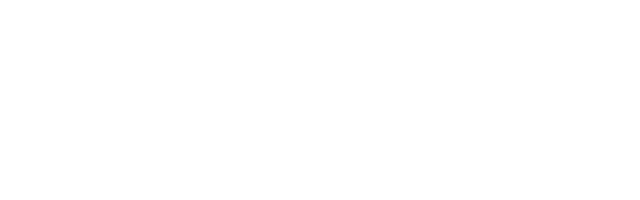
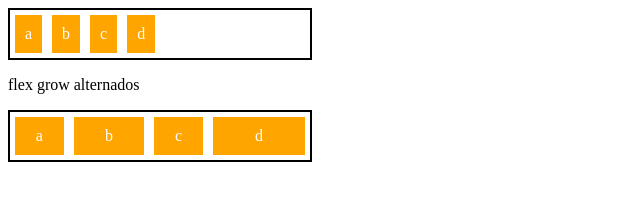
Before and after one commit to lpvasco/Estudos_html_css, a plain HTML site: page flexbox/7-flex-grow.html in a window 1280 px wide. Shown: the whole page, without its empty margins (0-640 px from the left). Drawn offline with Linux system fonts and the light colour scheme.

Commit message:
flex grow

```diff
--- a/flexbox/7-flex-grow.html
+++ b/flexbox/7-flex-grow.html
@@ -8,6 +8,20 @@
     <title>Document</title>
 </head>
 <body>
+    <div class="flex-container">
+        <div class="item fg-0">a</div>
+        <div class="item fg-0">b</div>
+        <div class="item fg-0">c</div>
+        <div class="item fg-0">d</div>
+    </div>
+
+    <p>flex grow alternados</p>
+    <div class="flex-container">
+        <div class="item fg-1">a</div>
+        <div class="item fg-2">b</div>
+        <div class="item fg-1">c</div>
+        <div class="item fg-3">d</div>
+    </div>
 
 </body>
 </html>
--- a/flexbox/style7.css
+++ b/flexbox/style7.css
@@ -6,4 +6,24 @@
 
 .item {
     background-color: orange;
+    margin: 5px;
+    padding: 10px;
+    text-align: center;
+    color: white;
 }
+
+.fg-0 {
+    flex-grow: 0;
+}
+
+.fg-1 {
+    flex-grow: 1;
+}
+
+.fg-2 {
+    flex-grow: 2;
+}
+
+.fg-3 {
+    flex-grow: 3;
+}
```
